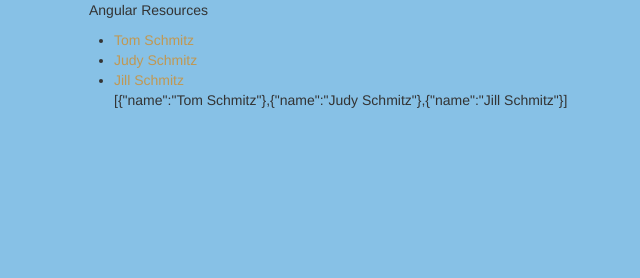
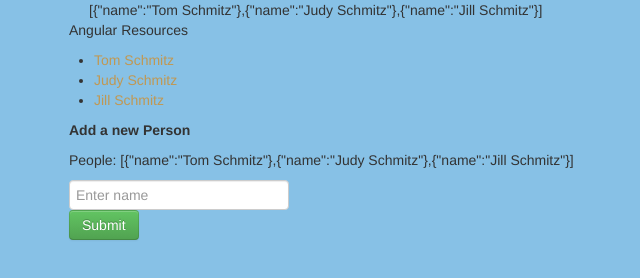
Before and after one commit to davethemaker/angularResources, a plain HTML site: page index.html in a window 1280 px wide. Shown: the whole page, without its empty margins (81-721 px from the left). Drawn offline with Linux system fonts and the light colour scheme.

Commit message:
add functionality for adding a new person

```diff
--- a/controllers/PeopleController.js
+++ b/controllers/PeopleController.js
@@ -1,7 +1,15 @@
 angularResources.controller('PeopleCtrl', function PeopleCtrl($scope){
+	$scope.box = ["one","two"];
 	$scope.persons = [
 		{ name: "Tom Schmitz"},
 		{ name: "Judy Schmitz"},
 		{ name: "Jill Schmitz"}
-	]
+	];
+	$scope.addPerson = function(){
+		$scope.persons.push(
+		{
+			name: $scope.personName
+		});
+		$scope.personName = "";
+	};
 });
--- a/index.html
+++ b/index.html
@@ -11,14 +11,29 @@
 	<link rel="stylesheet" href="css/styles.css">
 </head>
 <body>
-	<div class="container">
-		<p>Angular Resources</p>
-		<div ng-controller="PeopleCtrl">
-			<ul>
-				<li ng-repeat=" person in persons">
-					<span class="text-warning">{{person.name}}</span>
-				</li>
-			{{persons}}
+	<div class="container" ng-controller="PeopleCtrl">
+		{{persons}}
+		<div class="row">
+			<div class="col-md-8">
+			<p>Angular Resources</p>
+					<div>
+						<ul>
+							<li ng-repeat="person in persons">
+								<span class="text-warning">{{person.name}}</span>
+							</li>
+						</ul>
+					</div>
+			</div>
+			<div class="col-md-4">
+				<h5>Add a new Person</h5>
+				<p>People: {{persons}}</p>
+				<form ng-submit="addPerson()" class="form-inline" role="form">
+					<div class="form-group">
+						<input type="text" ng-model="personName" class="form-control" placeholder="Enter name">
+					</div>
+					<button type="submit" class="btn btn-success">Submit</button>
+				</form>
+			</div>
 		</div>
 	</div>
 </body>
```
